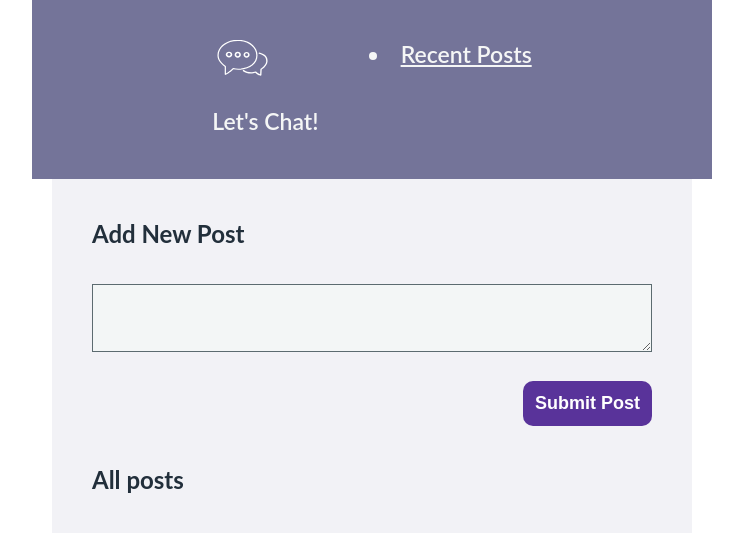
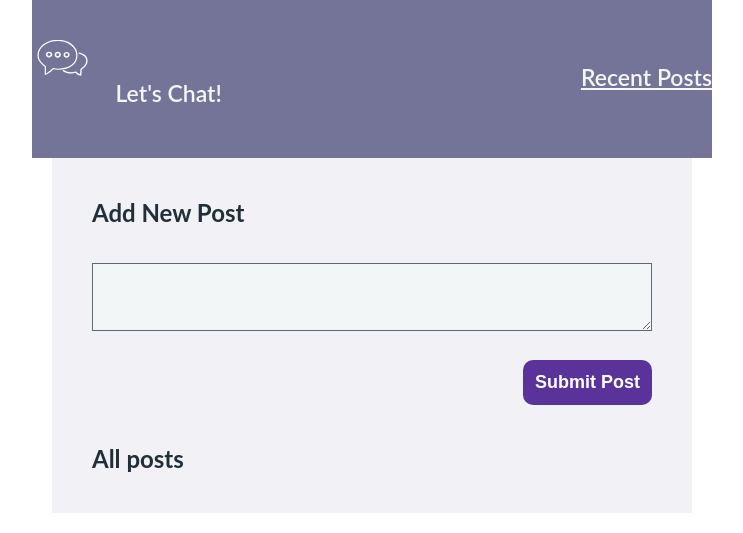
Before and after one commit to dweber0001/python-web-app, a Flask app: page / in a window 1280 px wide. Shown: the top 533 px of the page, without its empty margins (268-1011 px from the left). Run offline with Flask 2, Linux system fonts and the light colour scheme; data that the repository does not hold is empty.

Commit message:
Update home.html

```diff
--- a/templates/home.html
+++ b/templates/home.html
@@ -10,23 +10,14 @@
 
 <body>
     <header class="navbar">
-        <div class="navbar_content">
-        <section class="navbar_left">
-        <div class="navbar_column">
-         <div class="navbar_logo">
-             <a class="navbar_item"><img src="/static/logo2.svg" alt="My Blog logo"/></a></div></div>
-         <div class="navbar_column">
-         <a class="navbar_item"> Let's Chat! </a></div>
-        </section>
-        <section class="navbar_right">
-        <a class="navbar_item>
+       <div class="navbar__brand">
+       <img src="/static/logo2.svg" alt="My Blog logo"/>&nbsp; Let's Chat! </div>
+
         <ul class="navbar__navigation">
             <li class="navbar__navigation-item">
            <a href="#bottom" class="navbar__link"><u>Recent Posts</u></a>
             </li>
-            </ul></a>
-            </section>
-      </div>
+        </ul>
     </header>
     <main class="main">
         <section>
```
